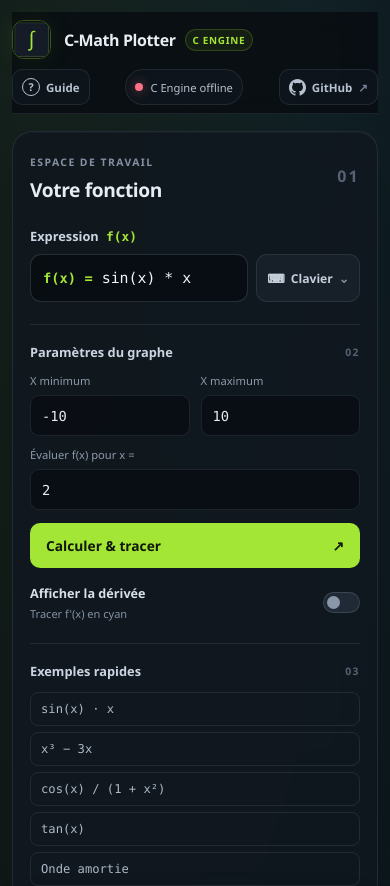
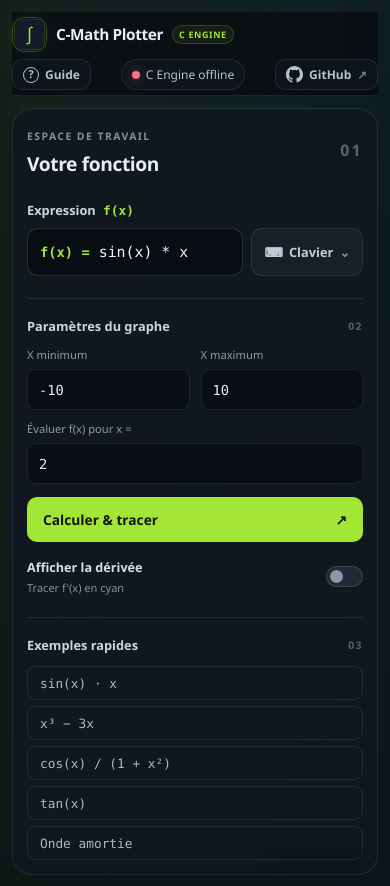
Before and after one commit to AZZYZZ/C-MATH-PLOTTER, a plain HTML site: page index.html in a window 390 px wide. Shown: the top 886 px of the page. Drawn offline with Linux system fonts and the light colour scheme; no server answers.

Commit message:
Add files via upload

```diff
--- a/style.css
+++ b/style.css
@@ -1098,27 +1098,40 @@ a:focus-visible {
     }
 }
 
-@media (max-width: 520px) {
+@media (max-width: 640px) {
+    html,
+    body {
+        overflow-x: hidden;
+    }
+
     body {
         padding: 12px;
+        overflow-x: clip;
     }
 
     .topbar {
-        gap: 10px;
-        padding: 8px 0;
+        gap: 7px;
+        margin-bottom: 12px;
+        padding: 5px 0;
     }
 
     .brand {
         flex-basis: 100%;
+        gap: 9px;
     }
 
     .brand-icon {
-        width: 39px;
-        height: 39px;
+        width: 35px;
+        height: 35px;
     }
 
     .brand h1 {
-        font-size: 1rem;
+        font-size: 0.96rem;
+    }
+
+    .engine-badge {
+        padding: 2px 6px;
+        font-size: 0.56rem;
     }
 
     .brand p {
@@ -1127,25 +1140,74 @@ a:focus-visible {
 
     .header-actions {
         width: 100%;
+        min-width: 0;
+        flex: 1 1 100%;
+        flex-wrap: wrap;
         justify-content: space-between;
+        gap: 6px;
     }
 
-    .header-button {
-        min-height: 36px;
+    .header-button,
+    .backend-status {
+        min-height: 31px;
         gap: 6px;
-        padding: 0 9px;
-        font-size: 0.72rem;
+        padding: 5px 10px;
+        font-size: 0.75rem;
     }
 
-    .backend-status {
-        min-height: 36px;
-        gap: 7px;
-        padding: 0 9px;
-        font-size: 0.7rem;
+    .guide-question {
+        width: 16px;
+        height: 16px;
+    }
+
+    .controls-panel,
+    .graph-panel {
+        padding: 14px;
+    }
+
+    .keypad-toggle,
+    .secondary-btn,
+    .preset {
+        min-height: 32px;
+        padding: 7px 12px;
+        font-size: 0.8rem;
+    }
+
+    .keypad-toggle {
+        min-width: 0;
+    }
+
+    .graph-actions {
+        flex-wrap: wrap;
+        gap: 6px;
+    }
+
+    .math-keyboard {
+        gap: 10px;
+        margin-top: 9px;
+        padding: 10px;
+    }
+
+    .key-group {
+        gap: 6px;
+    }
+
+    .key-grid {
+        gap: 4px;
+    }
+
+    .math-key {
+        min-height: 32px;
+        padding: 8px 4px;
+        font-size: 0.8rem;
+    }
+
+    .function-key {
+        font-size: 0.73rem;
     }
 
     .guide-card {
-        padding: 18px;
+        padding: 16px;
     }
 
     .guide-grid {
@@ -1180,9 +1242,17 @@ a:focus-visible {
     }
 
     .app-footer {
-        align-items: flex-start;
+        align-items: center;
         flex-direction: column;
-        gap: 6px;
+        gap: 5px;
+        margin-top: 14px;
+        padding: 10px 0 calc(24px + env(safe-area-inset-bottom));
+        font-size: 0.8rem;
+        text-align: center;
+    }
+
+    .footer-brand {
+        justify-content: center;
     }
 }
 
```
